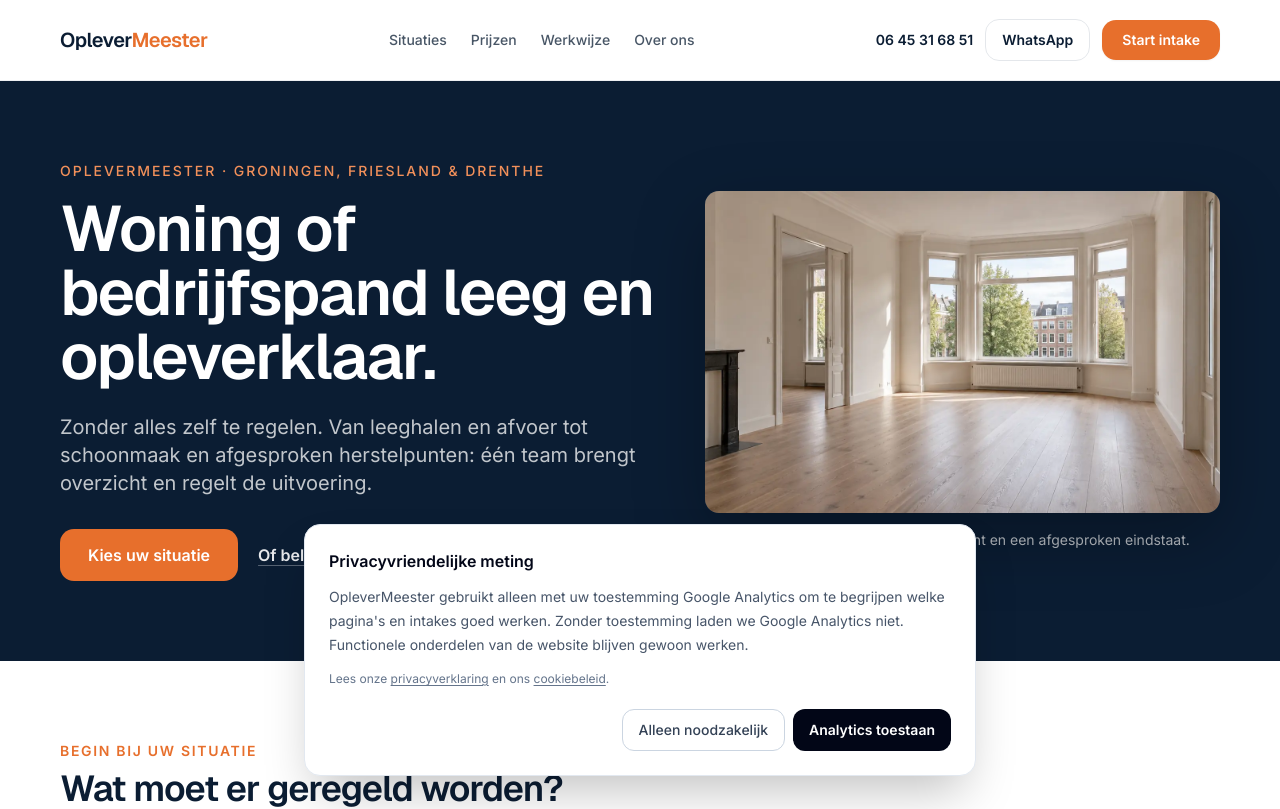
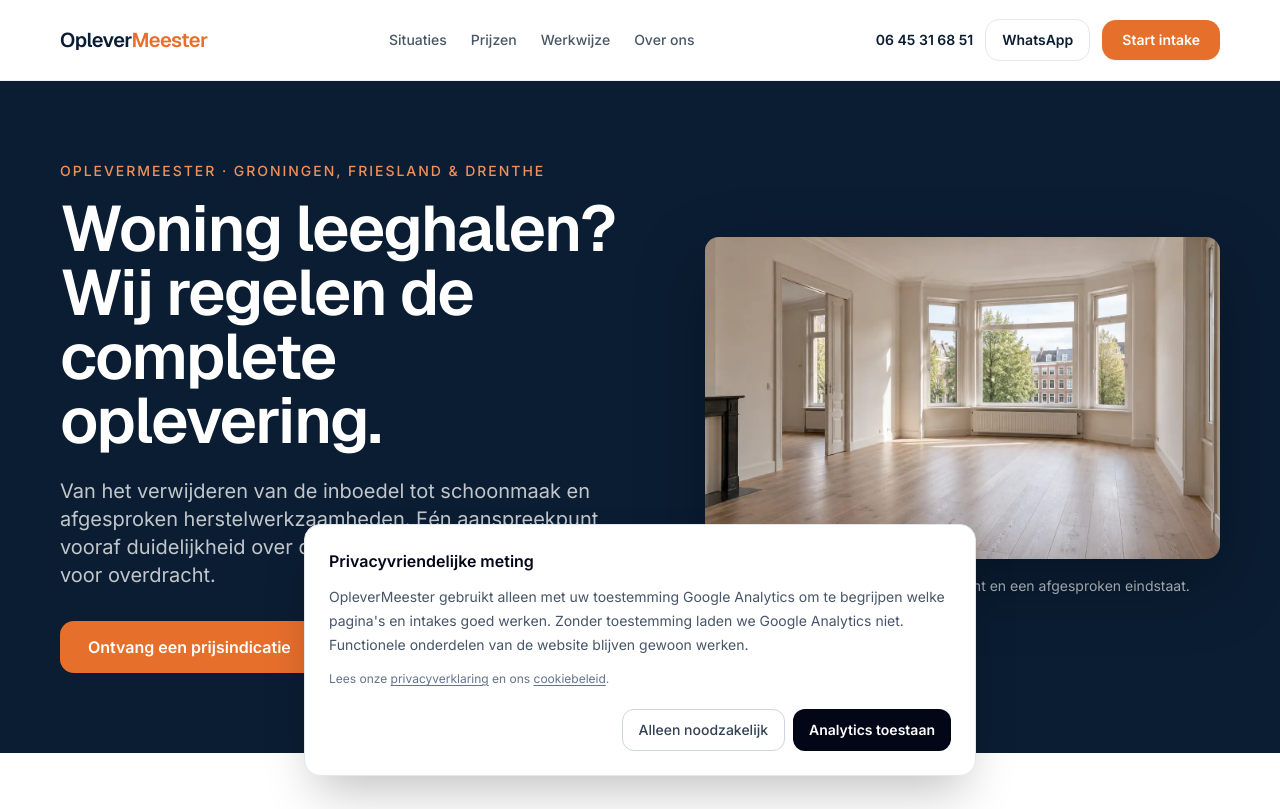
Before and after one commit to sandvlietbv/OpleverMeester, a Next.js app: page / in a window 1280 px wide. Shown: the top 809 px of the page. Built offline with nearby package versions, Linux system fonts and the light colour scheme.

Commit message:
Scherpere homepagebelofte en concreter vertrouwen (#48)
Maakt de homepageboodschap directer, zet prijsindicatie en WhatsApp centraal, vervangt defensieve trust-copy door facilitaire ervaring en concrete verantwoordelijkheden, en verduidelijkt de zakelijke uitvoering.

```diff
--- a/app/zakelijk/bewindvoerders-en-curatoren/page.tsx
+++ b/app/zakelijk/bewindvoerders-en-curatoren/page.tsx
@@ -13,7 +13,7 @@ export default function Page() {
   return <>
     <header className="border-b border-surface-mid bg-white"><div className="container-om flex h-16 items-center justify-between md:h-20"><Link href="/" className="font-display text-lg font-semibold text-navy md:text-xl">Oplever<span className="text-orange">Meester</span></Link><a href="#intake" className="rounded-om bg-orange px-5 py-2.5 text-sm font-semibold text-white">Zakelijke intake</a></div></header>
     <main>
-      <section className="bg-navy py-16 text-white md:py-24"><div className="container-om max-w-5xl"><p className="text-sm font-semibold uppercase tracking-[0.14em] text-orange-light">Voor bewindvoerders en curatoren</p><h1 className="mt-4 max-w-4xl font-display text-4xl font-semibold leading-tight md:text-6xl">Een dossier vraagt uitvoering. Wij brengen de praktische oplevering terug tot één aanspreekpunt.</h1><p className="mt-6 max-w-2xl text-lg leading-relaxed text-white/75">Wanneer een woning of ruimte moet worden leeggehaald en opgeleverd, organiseert OpleverMeester de praktische werkzaamheden en afstemming op basis van het dossier, de locatie en de afgesproken eindstaat.</p><div className="mt-8 flex flex-wrap gap-3"><a href="#intake" className="inline-block rounded-om bg-orange px-7 py-3.5 font-semibold text-white">Bespreek een dossier</a><Link href="/zakelijk/bewindvoerders-en-curatoren/woning-opleveren" className="inline-block rounded-om border border-white/30 px-7 py-3.5 font-semibold text-white">Bekijk wat u eerst nodig heeft →</Link></div></div></section>
+      <section className="bg-navy py-16 text-white md:py-24"><div className="container-om max-w-5xl"><p className="text-sm font-semibold uppercase tracking-[0.14em] text-orange-light">Voor bewindvoerders en curatoren</p><h1 className="mt-4 max-w-4xl font-display text-4xl font-semibold leading-tight md:text-6xl">Een dossier vraagt uitvoering. Wij brengen de praktische oplevering terug tot één aanspreekpunt.</h1><p className="mt-6 max-w-2xl text-lg leading-relaxed text-white/75">Wanneer een woning of ruimte moet worden leeggehaald en opgeleverd, organiseert OpleverMeester de uitvoering op basis van het dossier, de locatie en de afgesproken eindstaat. Eén vast aanspreekpunt bewaakt toegang, planning, werkzaamheden en terugkoppeling.</p><div className="mt-8 flex flex-wrap gap-3"><a href="#intake" className="inline-block rounded-om bg-orange px-7 py-3.5 font-semibold text-white">Bespreek een dossier</a><Link href="/zakelijk/bewindvoerders-en-curatoren/woning-opleveren" className="inline-block rounded-om border border-white/30 px-7 py-3.5 font-semibold text-white">Bekijk wat u eerst nodig heeft →</Link></div></div></section>
       <VisualProof src="/images/visual-proof/bewindvoerders-curatoren.webp" alt="Werkplek met dossiers, laptop, telefoon en bril" eyebrow="Van dossier naar uitvoering" title="De praktische opdracht snel helder krijgen." text="Adres, toegang, termijn, contactpersonen en bijzondere aandachtspunten vormen samen een concrete opdracht die uitvoerbaar en controleerbaar blijft." considerations={["Toestemming en contactpersoon", "Toegang en sleutelbeheer", "Termijn en gewenste eindstaat"]} imageFirst variant="compact" />
       <section className="bg-white py-16 md:py-20"><div className="container-om grid gap-8 md:grid-cols-3">{[["Dossiergericht starten","We brengen adres, toegang, contactpersonen, termijn en bijzondere aandachtspunten eerst helder in kaart."],["Uitvoering bundelen","We bundelen leeghalen, afvoer, schoonmaak en afgesproken herstelpunten in één uitvoeringsopdracht."],["Duidelijke afstemming","We leggen scope, planning en prijs vast voordat werkzaamheden starten."]].map(([t,b])=><div key={t} className="rounded-om border border-surface-mid p-6"><h2 className="font-display text-xl font-semibold text-navy">{t}</h2><p className="mt-2 text-sm leading-relaxed text-muted">{b}</p></div>)}</div></section>
       <section className="bg-surface-light py-16 md:py-20"><div className="container-om max-w-4xl"><h2 className="font-display text-3xl font-semibold text-navy">Heeft u al een woning, inspectierapport of sleuteltermijn?</h2><p className="mt-4 leading-relaxed text-muted">Gebruik onze praktische route om te bepalen welke informatie nodig is bij een woning die leeg moet, openstaande opleverpunten, achterblijvende inboedel of een naderende sleuteloverdracht.</p><Link href="/zakelijk/bewindvoerders-en-curatoren/woning-opleveren" className="mt-6 inline-block font-semibold text-orange">Naar de praktische opleverroute →</Link></div></section>
--- a/app/zakelijk/vastgoedbeheer-en-corporaties/page.tsx
+++ b/app/zakelijk/vastgoedbeheer-en-corporaties/page.tsx
@@ -12,7 +12,7 @@ export default function Page() {
   return <>
     <header className="border-b border-surface-mid bg-white"><div className="container-om flex h-16 items-center justify-between md:h-20"><Link href="/" className="font-display text-lg font-semibold text-navy md:text-xl">Oplever<span className="text-orange">Meester</span></Link><a href="#intake" className="rounded-om bg-orange px-5 py-2.5 text-sm font-semibold text-white">Zakelijke intake</a></div></header>
     <main>
-      <section className="bg-navy py-16 text-white md:py-24"><div className="container-om max-w-5xl"><p className="text-sm font-semibold uppercase tracking-[0.14em] text-orange-light">Voor vastgoedbeheer en corporaties</p><h1 className="mt-4 max-w-4xl font-display text-4xl font-semibold leading-tight md:text-6xl">Van vertrekkende gebruiker naar een ruimte die door kan naar de volgende fase.</h1><p className="mt-6 max-w-2xl text-lg leading-relaxed text-white/75">OpleverMeester regelt de praktische uitvoering tussen twee gebruikers: leeghalen, afvoer, schoonmaak en afgesproken opleverpunten vanuit één aanspreekpunt.</p><a href="#intake" className="mt-8 inline-block rounded-om bg-orange px-7 py-3.5 font-semibold text-white">Bespreek een opdracht</a></div></section>
+      <section className="bg-navy py-16 text-white md:py-24"><div className="container-om max-w-5xl"><p className="text-sm font-semibold uppercase tracking-[0.14em] text-orange-light">Voor vastgoedbeheer en corporaties</p><h1 className="mt-4 max-w-4xl font-display text-4xl font-semibold leading-tight md:text-6xl">Van vertrekkende gebruiker naar een ruimte die door kan naar de volgende fase.</h1><p className="mt-6 max-w-2xl text-lg leading-relaxed text-white/75">OpleverMeester regelt de praktische uitvoering tussen twee gebruikers: leeghalen, afvoer, schoonmaak en afgesproken opleverpunten. Eén vast aanspreekpunt bewaakt scope, planning, toegang en overdracht.</p><a href="#intake" className="mt-8 inline-block rounded-om bg-orange px-7 py-3.5 font-semibold text-white">Bespreek een opdracht</a></div></section>
       <section className="bg-white py-16 md:py-20"><div className="container-om grid gap-8 md:grid-cols-3">{[["Mutatie of leegstand","We starten vanuit de daadwerkelijke staat van de ruimte en de afgesproken eindstaat."],["Eén uitvoeringsplan","We bundelen de afgesproken werkzaamheden zodat u niet zelf meerdere uitvoerende partijen hoeft aan te sturen."],["Herhaalbare samenwerking","Bij terugkerende opdrachten standaardiseren we werkwijze en informatiebehoefte waar dat praktisch voordeel oplevert."]].map(([t,b])=><div key={t} className="rounded-om border border-surface-mid p-6"><h2 className="font-display text-xl font-semibold text-navy">{t}</h2><p className="mt-2 text-sm leading-relaxed text-muted">{b}</p></div>)}</div></section>
       <section className="bg-surface-light py-16 md:py-20"><div className="container-om max-w-4xl"><h2 className="font-display text-3xl font-semibold text-navy">Uw opleverproces is leidend.</h2><p className="mt-4 leading-relaxed text-muted">We sluiten de opdracht aan op uw inspectiepunten, sleutelbeheer, rapportage en kwaliteitscontrole. Vooraf leggen we vast welke onderdelen bij de opdracht horen en welke eindstaat u verwacht.</p></div></section>
       <Contact />
--- a/components/Hero.tsx
+++ b/components/Hero.tsx
@@ -1,18 +1,17 @@
 import Image from "next/image";
 
-const PHONE_DISPLAY = "06 45 31 68 51";
-const PHONE_HREF = "tel:+31645316851";
+const WHATSAPP_HREF = "https://wa.me/31645316851?text=Hallo%20OpleverMeester%2C%20ik%20heb%20een%20vraag%20over%20het%20leeghalen%20en%20opleveren%20van%20een%20woning.";
 export default function Hero() {
   return (
     <section className="bg-navy text-white">
       <div className="container-om grid min-h-[66vh] items-center gap-10 py-14 md:py-20 lg:grid-cols-[1.08fr_.92fr]">
         <div>
           <p className="mb-4 text-sm font-medium uppercase tracking-[0.14em] text-orange-light">OpleverMeester · Groningen, Friesland & Drenthe</p>
-          <h1 className="max-w-4xl font-display text-4xl font-semibold leading-[1.05] tracking-tight md:text-6xl lg:text-[4rem]">Woning of bedrijfspand leeg en opleverklaar.</h1>
-          <p className="mt-6 max-w-2xl text-lg leading-relaxed text-white/75 md:text-xl">Zonder alles zelf te regelen. Van leeghalen en afvoer tot schoonmaak en afgesproken herstelpunten: één team brengt overzicht en regelt de uitvoering.</p>
+          <h1 className="max-w-4xl font-display text-4xl font-semibold leading-[1.05] tracking-tight md:text-6xl lg:text-[4rem]">Woning leeghalen? Wij regelen de complete oplevering.</h1>
+          <p className="mt-6 max-w-2xl text-lg leading-relaxed text-white/75 md:text-xl">Van het verwijderen van de inboedel tot schoonmaak en afgesproken herstelwerkzaamheden. Eén aanspreekpunt, vooraf duidelijkheid over de kosten en een woning die klaar is voor overdracht.</p>
           <div className="mt-8 flex flex-wrap items-center gap-x-5 gap-y-4">
-            <a href="#situaties" className="inline-flex rounded-om bg-orange px-7 py-3.5 text-center font-semibold text-white hover:bg-orange-light">Kies uw situatie</a>
-            <a href={PHONE_HREF} className="inline-flex min-h-12 items-center font-semibold text-white/90 underline decoration-white/30 underline-offset-4 hover:text-orange-light">Of bel {PHONE_DISPLAY}</a>
+            <a href="#intake" className="inline-flex rounded-om bg-orange px-7 py-3.5 text-center font-semibold text-white hover:bg-orange-light">Ontvang een prijsindicatie</a>
+            <a href={WHATSAPP_HREF} target="_blank" rel="noreferrer" className="inline-flex min-h-12 items-center font-semibold text-white/90 underline decoration-white/30 underline-offset-4 hover:text-orange-light">Stel een vraag via WhatsApp</a>
           </div>
         </div>
         <aside className="order-last" aria-label="Het resultaat van een oplevering">
--- a/components/Pricing.tsx
+++ b/components/Pricing.tsx
@@ -11,7 +11,7 @@ export default function Pricing() {
             <p className="mt-4 max-w-2xl leading-relaxed text-muted">De uiteindelijke projectprijs hangt af van de ruimte, hoeveelheid inboedel, bereikbaarheid en werkzaamheden. U ziet via de prijscheck eerst een passende orde van grootte.</p>
             <Link href="/kosten-woningontruiming" className="mt-4 inline-flex text-sm font-semibold text-navy hover:text-orange">Bekijk hoe de prijs is opgebouwd →</Link>
           </div>
-          <a href="#intake" className="inline-flex justify-center rounded-om bg-orange px-6 py-3.5 font-semibold text-white hover:bg-orange-light">Start snelle prijscheck</a>
+          <a href="#intake" className="inline-flex justify-center rounded-om bg-orange px-6 py-3.5 font-semibold text-white hover:bg-orange-light">Ontvang een prijsindicatie</a>
         </div>
       </div>
     </section>
```
Also changed, not shown: app/over-ons/page.tsx (+1 -1 lines).
